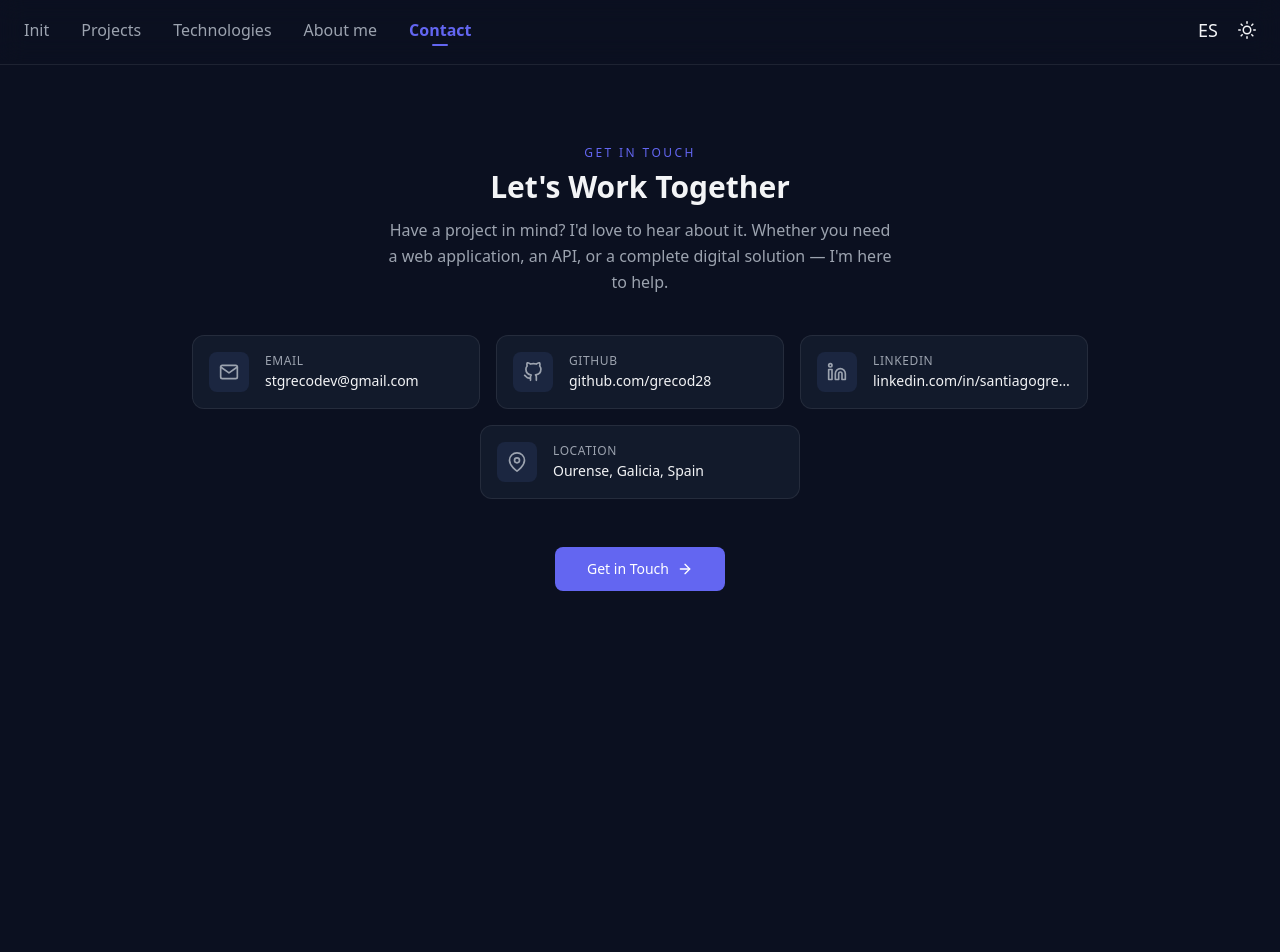
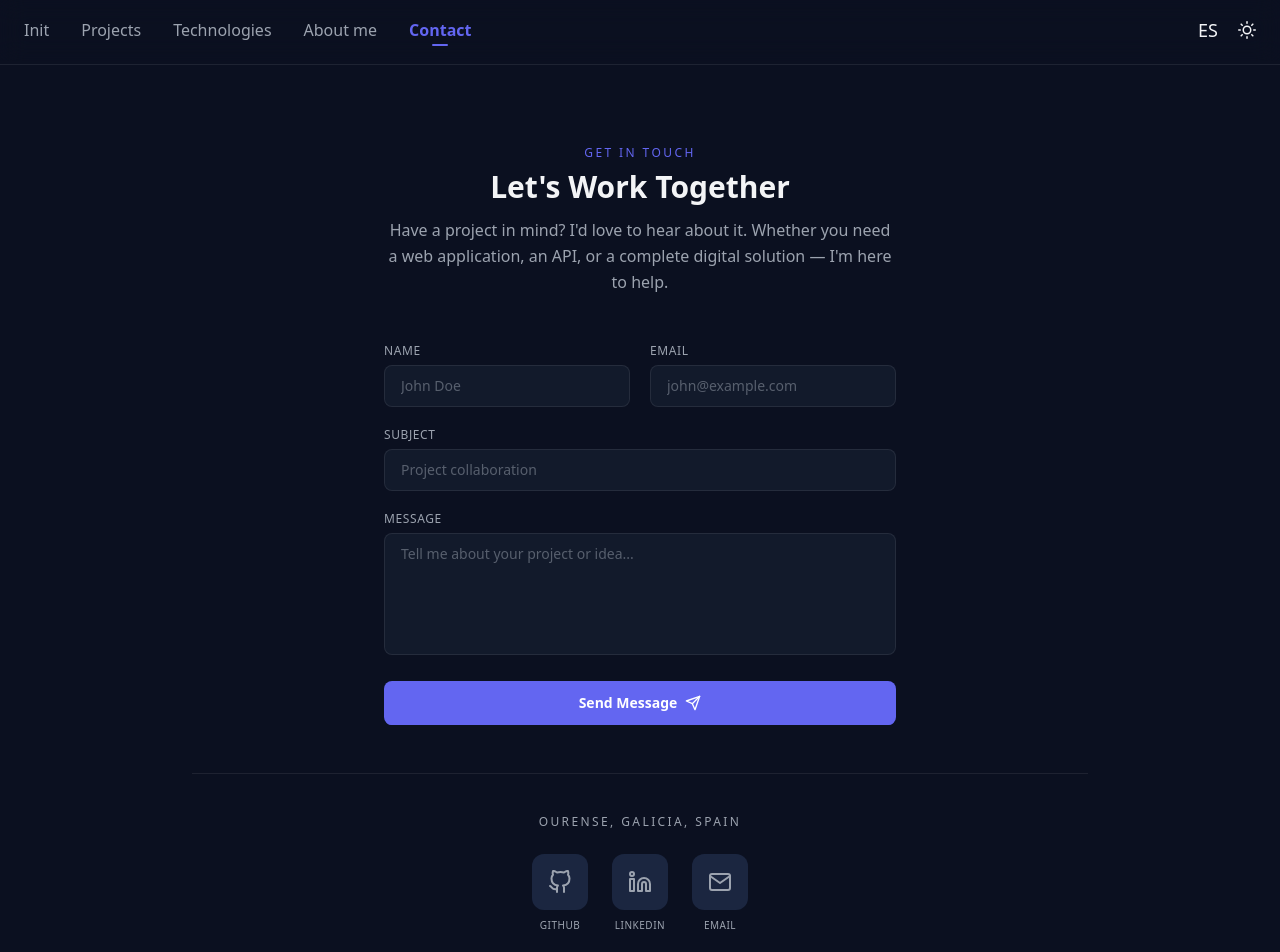
Before and after one commit to grecod28/grecodev, a Next.js app: page /en/contact in a window 1280 px wide. Shown: the top 952 px of the page. Before the commit the page ends 800 px from the top, so only its background shows below. Built offline with nearby package versions, Linux system fonts and the light colour scheme.

Commit message:
style: Formulario de contacto en página de contacto

```diff
--- a/app/[locale]/contact/page.tsx
+++ b/app/[locale]/contact/page.tsx
@@ -3,26 +3,34 @@ import {
   FiMail,
   FiGithub,
   FiLinkedin,
-  FiMapPin,
-  FiArrowRight,
 } from "react-icons/fi";
 import {
   section,
   sectionCentered,
   sectionLabel,
   sectionTitle,
-  iconBoxSmaller,
 } from "@/lib/constants/styles";
+import ContactForm from "@/components/contact/contact-form";
 
-const CONTACT_ITEMS = [
-  { key: "email", icon: FiMail, href: "mailto:stgrecodev@gmail.com" },
-  { key: "github", icon: FiGithub, href: "https://github.com/grecod28" },
+const SOCIAL_LINKS = [
+  {
+    key: "github",
+    icon: FiGithub,
+    href: "https://github.com/grecod28",
+    label: "GitHub",
+  },
   {
     key: "linkedin",
     icon: FiLinkedin,
     href: "https://linkedin.com/in/santiago-greco-dominguez-681588348",
+    label: "LinkedIn",
   },
-  { key: "location", icon: FiMapPin, href: null },
+  {
+    key: "email",
+    icon: FiMail,
+    href: "mailto:stgrecodev@gmail.com",
+    label: "Email",
+  },
 ] as const;
 
 export default async function ContactPage() {
@@ -30,76 +38,42 @@ export default async function ContactPage() {
 
   return (
     <section className={section}>
-      <div
-        className="mx-auto max-w-4xl animate-fade-in"
-        style={{ animationDelay: "500ms" }}
-      >
+      <div className="mx-auto max-w-4xl animate-fade-in" style={{ animationDelay: "200ms" }}>
         <div className={sectionCentered}>
-          <span className={sectionLabel}>
-            {t("cta")}
-          </span>
+          <span className={sectionLabel}>{t("cta")}</span>
           <h2 className={sectionTitle}>{t("title")}</h2>
           <p className="mt-3 max-w-lg text-base leading-relaxed text-text-muted">
             {t("description")}
           </p>
         </div>
 
-        <div className="mt-10 flex flex-wrap justify-center gap-4">
-          {CONTACT_ITEMS.map(({ key, icon: Icon, href }) => {
-            const value = t(`${key}`);
-            const isLink = href !== null;
-
-            const content = (
-              <div className="flex w-full items-center gap-4 rounded-xl border border-border bg-surface p-4 transition-all duration-200 hover:border-primary/50 hover:shadow-(--shadow-primary)">
-                <div className={iconBoxSmaller}>
-                  <Icon className="h-5 w-5 text-text-muted transition-colors group-hover:text-primary" />
-                </div>
-
-                <div className="min-w-0">
-                  <p className="text-xs font-medium uppercase tracking-wider text-text-muted">
-                    {key}
-                  </p>
-
-                  <p className="mt-0.5 truncate text-sm font-medium">{value}</p>
-                </div>
-              </div>
-            );
-
-            const wrapperClass =
-              "group block flex-1 min-w-[260px] max-w-[320px]";
-
-            if (isLink) {
-              const isExternal = href.startsWith("http");
-
-              return (
-                <a
-                  key={key}
-                  href={href}
-                  target={isExternal ? "_blank" : undefined}
-                  rel={isExternal ? "noopener noreferrer" : undefined}
-                  className={wrapperClass}
-                >
-                  {content}
-                </a>
-              );
-            }
-
-            return (
-              <div key={key} className={wrapperClass}>
-                {content}
-              </div>
-            );
-          })}
+        <div className="mt-12 flex flex-col items-center">
+          <ContactForm />
         </div>
 
-        <div className="mt-12 flex justify-center">
-          <a
-            href="mailto:hello@santiagogreco.dev"
-            className="text-white inline-flex items-center gap-2 rounded-lg bg-primary px-8 py-3 text-sm font-medium transition-all duration-200 hover:bg-primary-hover hover:shadow-(--shadow-primary)"
-          >
-            {t("cta")}
-            <FiArrowRight className="h-4 w-4" />
-          </a>
+        <div className="mt-12 border-t border-border pt-10">
+          <p className="text-center text-xs font-medium uppercase tracking-[0.2em] text-text-muted">
+            {t("location")}
+          </p>
+
+          <div className="mt-6 flex items-center justify-center gap-6">
+            {SOCIAL_LINKS.map((item) => (
+              <a
+                key={item.key}
+                href={item.href}
+                target={item.key !== "email" ? "_blank" : undefined}
+                rel={item.key !== "email" ? "noopener noreferrer" : undefined}
+                className="group flex flex-col items-center gap-2 transition-transform duration-200 hover:scale-110"
+              >
+                <div className="flex h-14 w-14 items-center justify-center rounded-xl bg-surface-light transition-all duration-200 group-hover:bg-primary/10 group-hover:text-primary">
+                  <item.icon className="h-6 w-6 text-text-muted transition-colors group-hover:text-primary" />
+                </div>
+                <span className="text-[10px] font-medium uppercase tracking-wider text-text-muted transition-colors group-hover:text-primary">
+                  {item.label}
+                </span>
+              </a>
+            ))}
+          </div>
         </div>
       </div>
     </section>
--- a/app/[locale]/page.tsx
+++ b/app/[locale]/page.tsx
@@ -29,7 +29,7 @@ export default async function Home() {
   return (
     <main className="flex flex-1 flex-col items-center w-full">
       {/* ── Hero ── */}
-      <section className="relative flex flex-col items-center justify-center w-full min-h-screen px-4 -mt-16">
+      <section className="relative flex flex-col items-center justify-center w-full min-h-dvh px-4 sm:px-6 -mt-16">
         <CanvasDots />
 
         <div className="relative z-10 flex flex-col items-center text-center max-w-3xl">
@@ -154,7 +154,7 @@ export default async function Home() {
 
       {/* ── Tech Stack ── */}
       <Reveal delay={200}>
-        <section className={section}>
+        <section className={`${section} bg-surface`}>
           <div className={sectionContainer}>
             <div className={sectionCentered}>
               <span className={sectionLabel}>{t("tech_stack")}</span>
@@ -192,7 +192,7 @@ export default async function Home() {
 
       {/* ── Contact ── */}
       <Reveal delay={300}>
-        <section className={section}>
+        <section className={`${section} bg-surface`}>
           <div className="mx-auto max-w-2xl">
             <div className={sectionCentered}>
               <span className={sectionLabel}>{t("contact_section_title")}</span>
--- /dev/null
+++ b/components/contact/contact-form.tsx
@@ -0,0 +1,133 @@
+"use client";
+
+import { useState, type FormEvent } from "react";
+import { useTranslations } from "next-intl";
+import { FiSend, FiCheck, FiAlertCircle } from "react-icons/fi";
+
+export default function ContactForm() {
+  const t = useTranslations("Contact");
+  const [status, setStatus] = useState<"idle" | "sending" | "success" | "error">("idle");
+  const [form, setForm] = useState({ name: "", email: "", subject: "", message: "" });
+
+  async function handleSubmit(e: FormEvent) {
+    e.preventDefault();
+    setStatus("sending");
+
+    try {
+      const res = await fetch("https://formspree.io/f/ID_PLACEHOLDER", {
+        method: "POST",
+        headers: { "Content-Type": "application/json" },
+        body: JSON.stringify(form),
+      });
+
+      if (res.ok) {
+        setStatus("success");
+        setForm({ name: "", email: "", subject: "", message: "" });
+      } else {
+        setStatus("error");
+      }
+    } catch {
+      setStatus("error");
+    }
+  }
+
+  if (status === "success") {
+    return (
+      <div className="flex flex-col items-center gap-3 py-12 text-center animate-fade-in-up">
+        <FiCheck className="h-12 w-12 text-secondary" />
+        <p className="text-lg font-semibold">{t("form_success")}</p>
+        <button
+          onClick={() => setStatus("idle")}
+          className="mt-2 text-sm text-primary hover:underline"
+        >
+          {t("form_send_another")}
+        </button>
+      </div>
+    );
+  }
+
+  return (
+    <form onSubmit={handleSubmit} className="w-full max-w-lg space-y-5">
+      <div className="grid gap-5 sm:grid-cols-2">
+        <div>
+          <label htmlFor="name" className="mb-1.5 block text-xs font-medium uppercase tracking-wider text-text-muted">
+            {t("form_name")}
+          </label>
+          <input
+            id="name"
+            type="text"
+            name="name"
+            required
+            value={form.name}
+            onChange={(e) => setForm({ ...form, name: e.target.value })}
+            className="w-full rounded-lg border border-border bg-surface px-4 py-2.5 text-sm text-text placeholder:text-text-muted/50 transition-colors focus:border-primary focus:outline-none focus:ring-1 focus:ring-primary"
+            placeholder="John Doe"
+          />
+        </div>
+        <div>
+          <label htmlFor="email" className="mb-1.5 block text-xs font-medium uppercase tracking-wider text-text-muted">
+            {t("form_email")}
+          </label>
+          <input
+            id="email"
+            type="email"
+            name="email"
+            required
+            value={form.email}
+            onChange={(e) => setForm({ ...form, email: e.target.value })}
+            className="w-full rounded-lg border border-border bg-surface px-4 py-2.5 text-sm text-text placeholder:text-text-muted/50 transition-colors focus:border-primary focus:outline-none focus:ring-1 focus:ring-primary"
+            placeholder="john@example.com"
+          />
+        </div>
+      </div>
+
+      <div>
+        <label htmlFor="subject" className="mb-1.5 block text-xs font-medium uppercase tracking-wider text-text-muted">
+          {t("form_subject")}
+        </label>
+        <input
+          id="subject"
+          type="text"
+          name="subject"
+          required
+          value={form.subject}
+          onChange={(e) => setForm({ ...form, subject: e.target.value })}
+          className="w-full rounded-lg border border-border bg-surface px-4 py-2.5 text-sm text-text placeholder:text-text-muted/50 transition-colors focus:border-primary focus:outline-none focus:ring-1 focus:ring-primary"
+          placeholder={t("form_subject_placeholder")}
+        />
+      </div>
+
+      <div>
+        <label htmlFor="message" className="mb-1.5 block text-xs font-medium uppercase tracking-wider text-text-muted">
+          {t("form_message")}
+        </label>
+        <textarea
+          id="message"
+          name="message"
+          required
+          rows={5}
+          value={form.message}
+          onChange={(e) => setForm({ ...form, message: e.target.value })}
+          className="w-full rounded-lg border border-border bg-surface px-4 py-2.5 text-sm text-text placeholder:text-text-muted/50 transition-colors focus:border-primary focus:outline-none focus:ring-1 focus:ring-primary resize-none"
+          placeholder={t("form_message_placeholder")}
+        />
+      </div>
+
+      {status === "error" && (
+        <div className="flex items-center gap-2 rounded-lg border border-danger/30 bg-danger/10 px-4 py-3 text-sm text-danger">
+          <FiAlertCircle className="h-4 w-4 shrink-0" />
+          {t("form_error")}
+        </div>
+      )}
+
+      <button
+        type="submit"
+        disabled={status === "sending"}
+        className="btn-fill inline-flex w-full items-center justify-center gap-2 rounded-lg bg-primary px-6 py-3 text-sm font-semibold text-white transition-all duration-200 hover:shadow-(--shadow-primary) disabled:opacity-60"
+      >
+        {status === "sending" ? t("form_sending") : t("form_send")}
+        <FiSend className="h-4 w-4" />
+      </button>
+    </form>
+  );
+}
--- a/i18n/messages/en.json
+++ b/i18n/messages/en.json
@@ -163,7 +163,18 @@
     "github": "github.com/grecod28",
     "linkedin": "linkedin.com/in/santiagogreco",
     "location": "Ourense, Galicia, Spain",
-    "cta": "Get in Touch"
+    "cta": "Get in Touch",
+    "form_name": "Name",
+    "form_email": "Email",
+    "form_subject": "Subject",
+    "form_subject_placeholder": "Project collaboration",
+    "form_message": "Message",
+    "form_message_placeholder": "Tell me about your project or idea...",
+    "form_send": "Send Message",
+    "form_sending": "Sending...",
+    "form_success": "Message sent! I'll get back to you soon.",
+    "form_send_another": "Send another message",
+    "form_error": "Something went wrong. Please try again or email me directly."
   },
   "Metadata": {
     "title": "Santiago Greco | FullStack Web Developer",
```
Also changed, not shown: components/hero/canvas-dots.tsx (+48 -2 lines), i18n/messages/es.json (+12 -1 lines).
